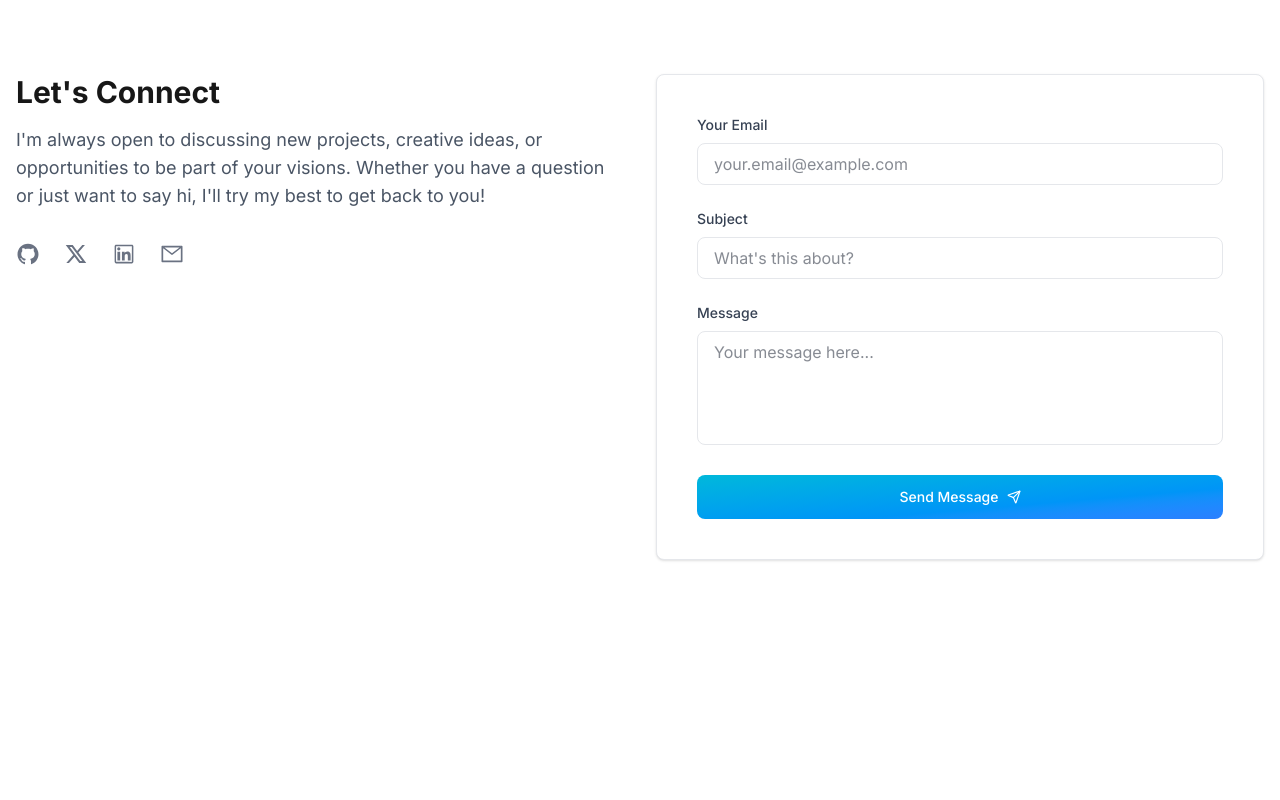
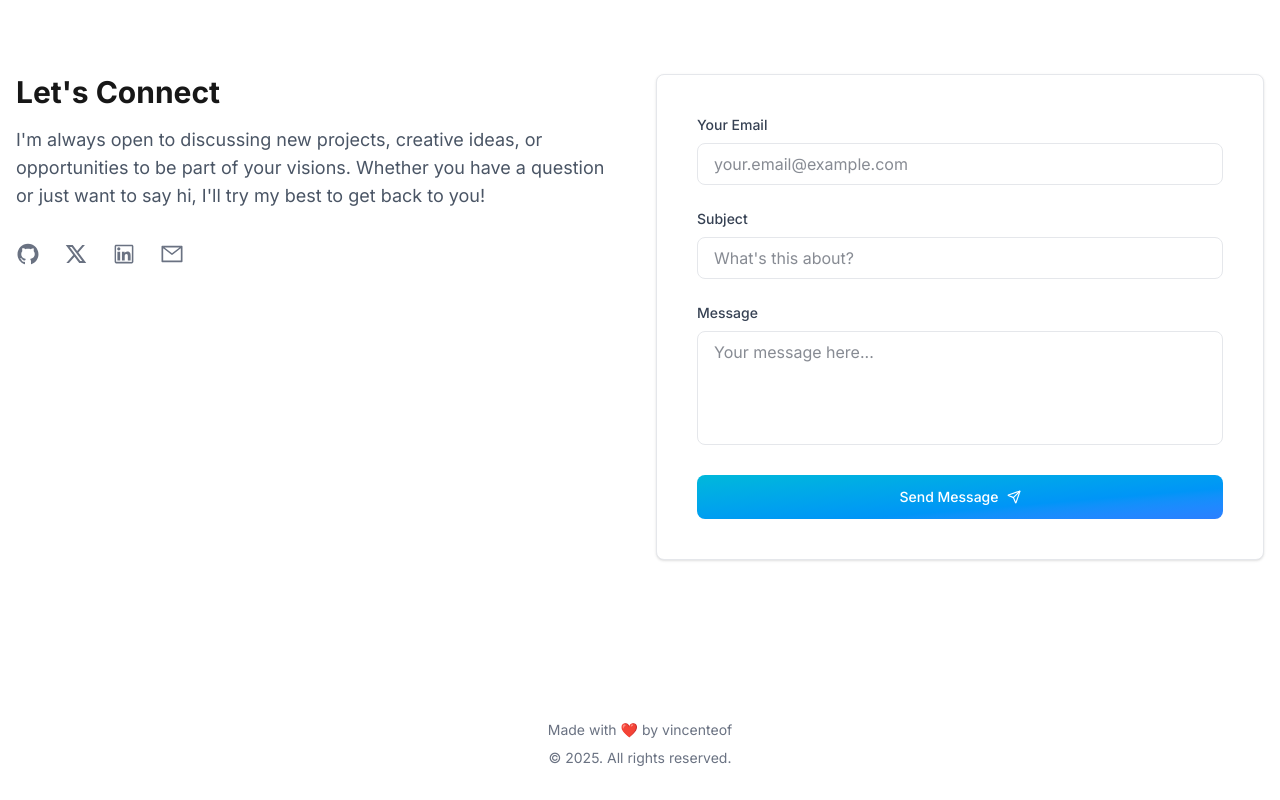
Before and after one commit to vincenteof/vincenteof.xyz, a Next.js app: page / in a window 1280 px wide. Shown: the part 3978-4778 px from the top of the page. Before the commit the page ends 4658 px from the top, so only its background shows below. Built offline with nearby package versions, Linux system fonts and the light colour scheme.

Commit message:
feat: update Footer component with improved layout and styling for better visibility

```diff
--- a/app/components/Footer.tsx
+++ b/app/components/Footer.tsx
@@ -1,11 +1,16 @@
-import React from 'react'
-
-const Footer = () => {
+export default function Footer() {
   return (
-    <footer className=" text-white p-4 text-center">
-      <p>&copy; 2025 [Your Name]. All rights reserved.</p>
+    <footer className="py-8 mt-16">
+      <div className="container mx-auto px-4">
+        <div className="flex flex-col items-center justify-center gap-2 text-sm text-gray-500 dark:text-gray-400">
+          <div>
+            Made with ❤️ by vincenteof
+          </div>
+          <div>
+            © {new Date().getFullYear()}. All rights reserved.
+          </div>
+        </div>
+      </div>
     </footer>
   )
 }
-
-export default Footer
```
